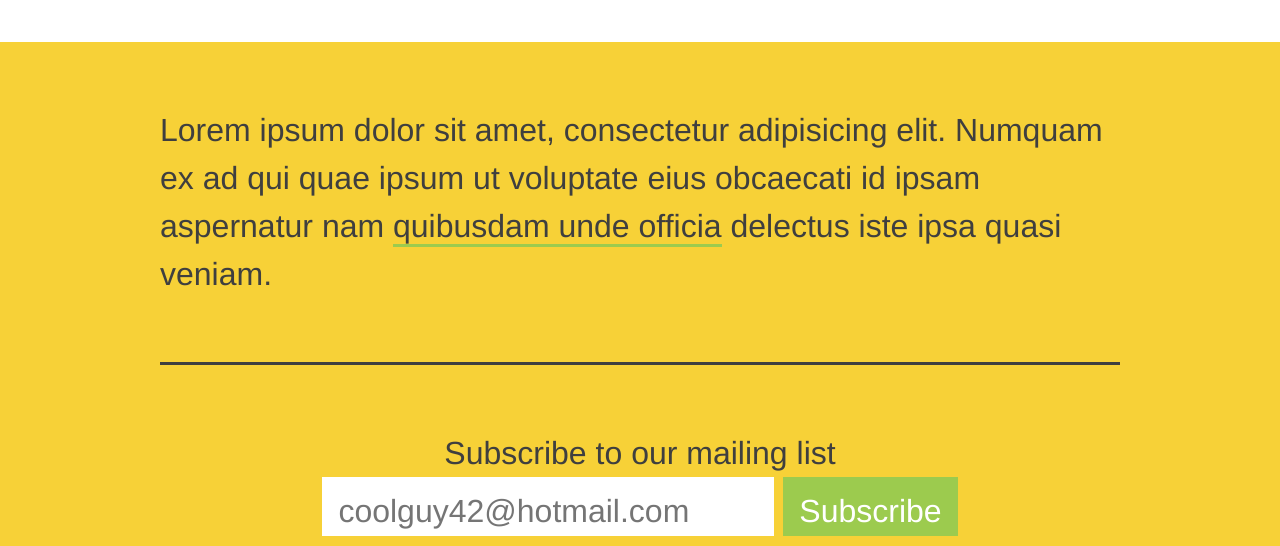
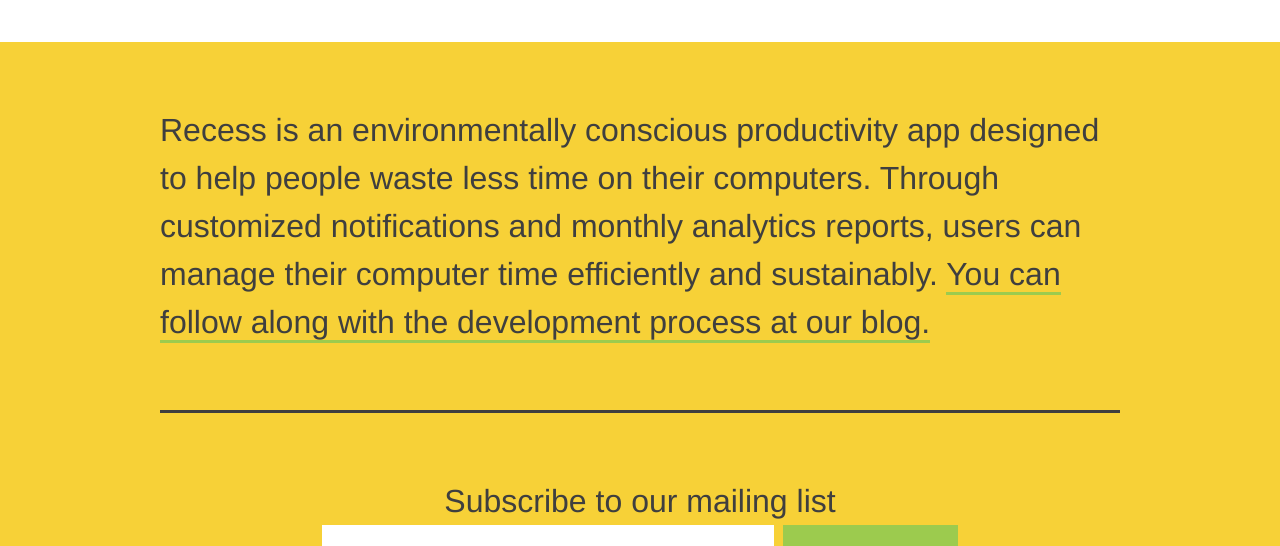
Before and after one commit to kevinzweerink/recessapp, a plain HTML site: page index.html in a window 1280 px wide. Shown: the part 683-1229 px from the top of the page. Drawn offline with nearby package versions, Linux system fonts and the light colour scheme.

Commit message:
Update index.html

```diff
--- a/index.html
+++ b/index.html
@@ -31,7 +31,7 @@
     	</header>
     	<section class="body">
     		<div class="inner description">
-	    		<p>Lorem ipsum dolor sit amet, consectetur adipisicing elit. Numquam ex ad qui quae ipsum ut voluptate eius obcaecati id ipsam aspernatur nam <a href="./blog.html">quibusdam unde officia</a> delectus iste ipsa quasi veniam.</p>
+	    		<p>Recess is an environmentally conscious productivity app designed to help people waste less time on their computers.  Through customized notifications and monthly analytics reports, users can manage their computer time efficiently and sustainably. <a href="blog.html">You can follow along with the development process at our blog.</a></p>
     		</div> <!-- /.inner description -->
 
     		<div class="signup-form inner">
```
